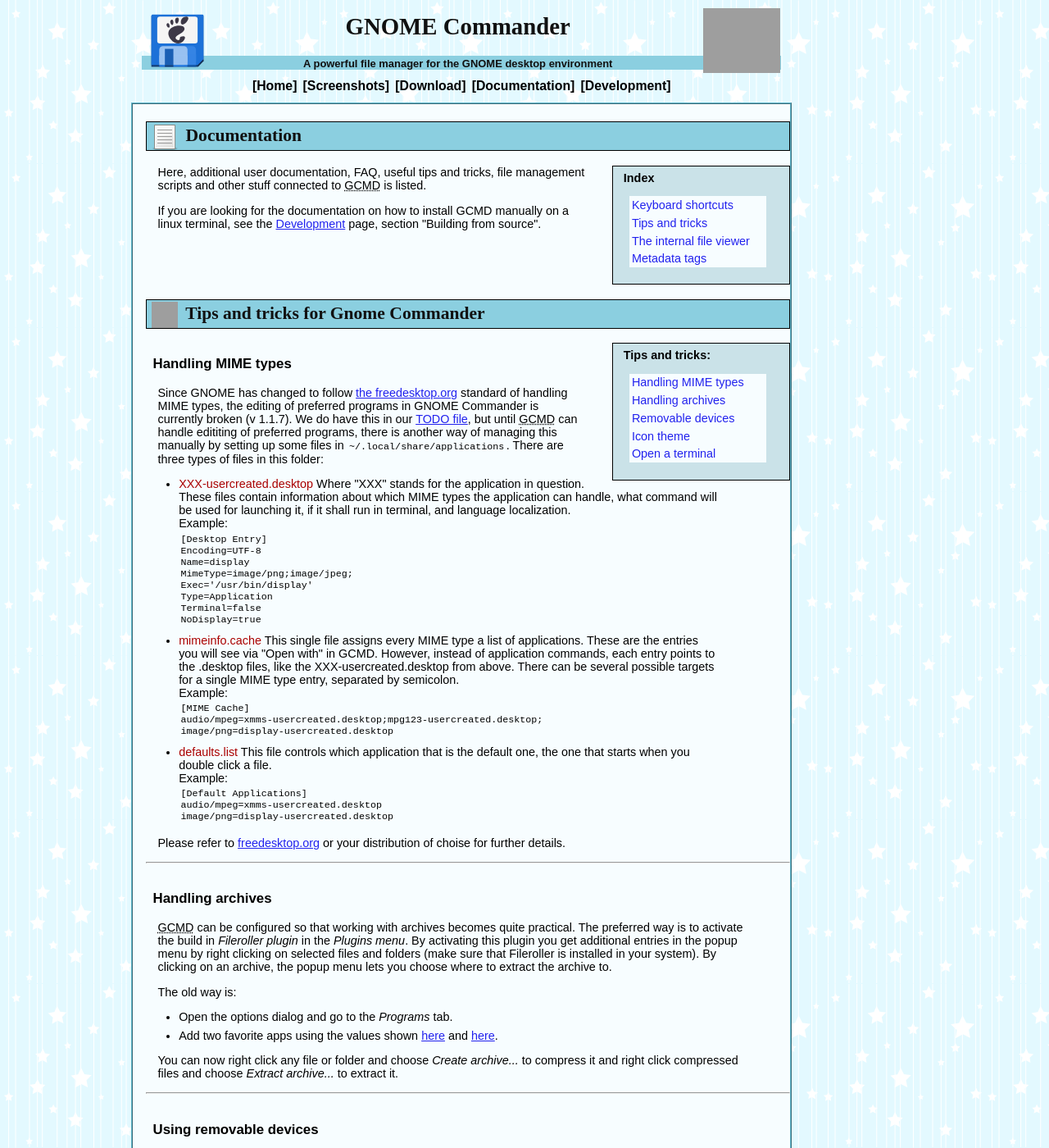
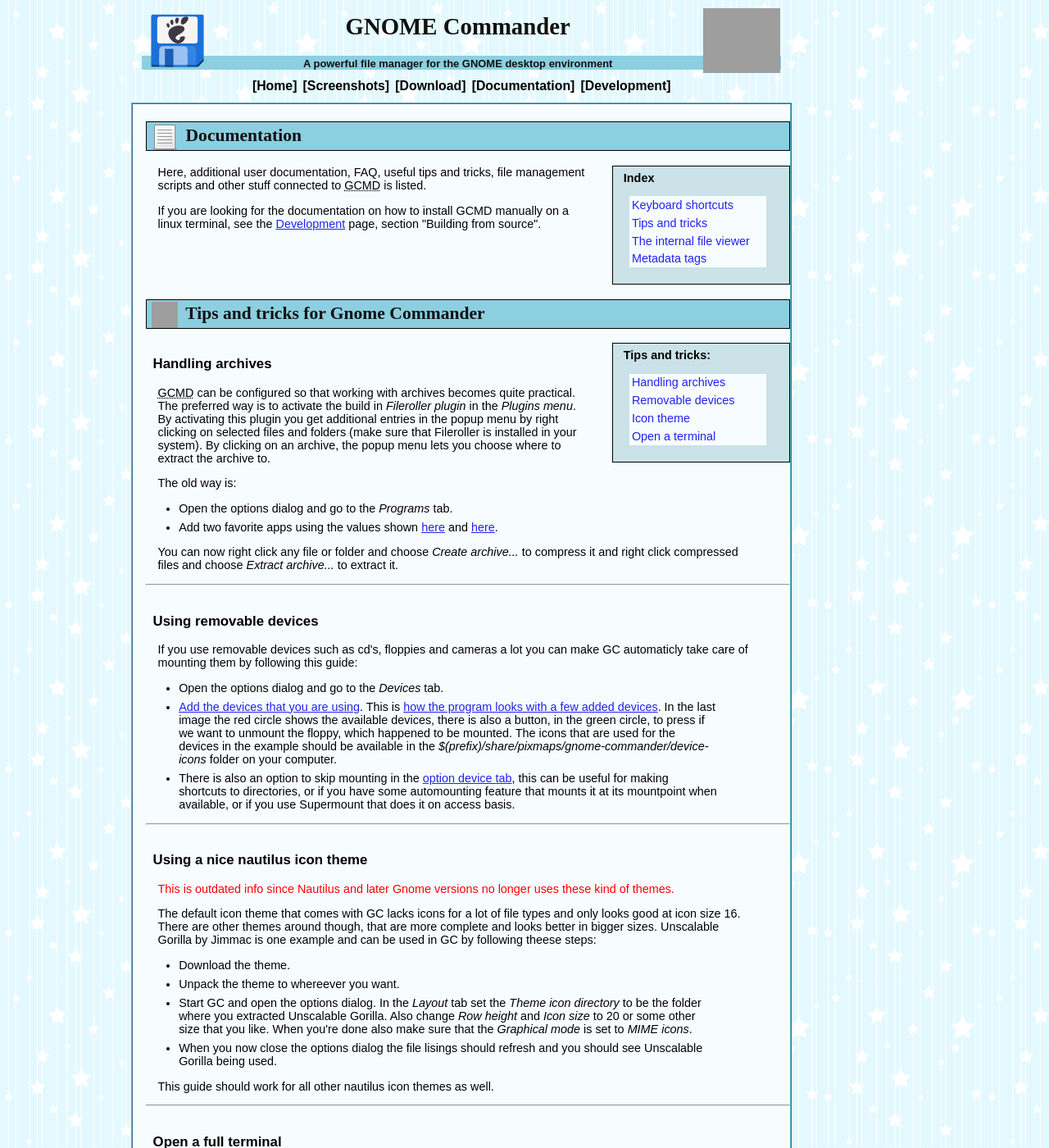
Before and after one commit to gcmd/gcmd.github.io, a Jekyll site: the page doc.html, which Jekyll copies as it is, in a window 1280 px wide and 1400 px high. Shown: the whole window at 82% size. Built offline with Jekyll 4.4.1, drawn with Linux system fonts in a browser that asks for light colours; grey boxes are pictures that could not be loaded.

Commit message:
Removed doc section about handling MIME types, it is not needed since gcmd version 1.12.0

```diff
--- a/doc.html
+++ b/doc.html
@@ -49,53 +49,12 @@
 <div id="infor">
 <h4>Tips and tricks:</h4>
 <ul>
-<li><a href="#mime">Handling MIME types</a></li>
 <li><a href="#archives">Handling archives</a></li>
 <li><a href="#removable">Removable devices</a></li>
 <li><a href="#icon">Icon theme</a></li>
 <li><a href="#sh">Open a terminal</a></li>
 </ul>
 </div>
-
-<h3><a name="mime">Handling MIME types</a></h3>
-<p>Since GNOME has changed to follow <a href="https://www.freedesktop.org/">the freedesktop.org</a>
-standard of handling MIME types, the editing of preferred programs in GNOME Commander is currently
-broken (v 1.1.7). We do have this in our
-<a href="https://gitlab.gnome.org/GNOME/gnome-commander/raw/master/TODO">TODO file</a>,
-but until <abbr title="GNOME Commander">GCMD</abbr> can handle edititing of preferred programs, there
-is another way of managing this manually by setting up some files in <code>~/.local/share/applications</code>.
-There are three types of files in this folder:</p>
-<ul>
-<li><span>XXX-usercreated.desktop</span> Where "XXX" stands for the application in question.
-These files contain information about which MIME types the application can handle, what command
-will be used for launching it, if it shall run in terminal, and language localization.<br>Example:
-<pre>
-[Desktop Entry]
-Encoding=UTF-8
-Name=display
-MimeType=image/png;image/jpeg;
-Exec='/usr/bin/display'
-Type=Application
-Terminal=false
-NoDisplay=true</pre></li>
-<li><span>mimeinfo.cache</span> This single file assigns every MIME type a list of applications.
-These are the entries you will see via "Open with" in GCMD. However, instead of application commands,
-each entry points to the .desktop files, like the XXX-usercreated.desktop from above. There can be
-several possible targets for a single MIME type entry, separated by semicolon.<br>Example:
-<pre>
-[MIME Cache]
-audio/mpeg=xmms-usercreated.desktop;mpg123-usercreated.desktop;
-image/png=display-usercreated.desktop</pre></li>
-<li><span>defaults.list</span> This file controls which application that is the default one, the one
-that starts when you double click a file. <br>Example:
-<pre>
-[Default Applications]
-audio/mpeg=xmms-usercreated.desktop
-image/png=display-usercreated.desktop</pre></li>
-</ul>
-<p>Please refer to <a href="https://www.freedesktop.org/">freedesktop.org</a> or your distribution
-of choise for further details.</p>
-<hr>
 
 <h3><a name="archives">Handling archives</a></h3>
 <p><abbr title="Gnome Commander">GCMD</abbr> can be configured so that
```
